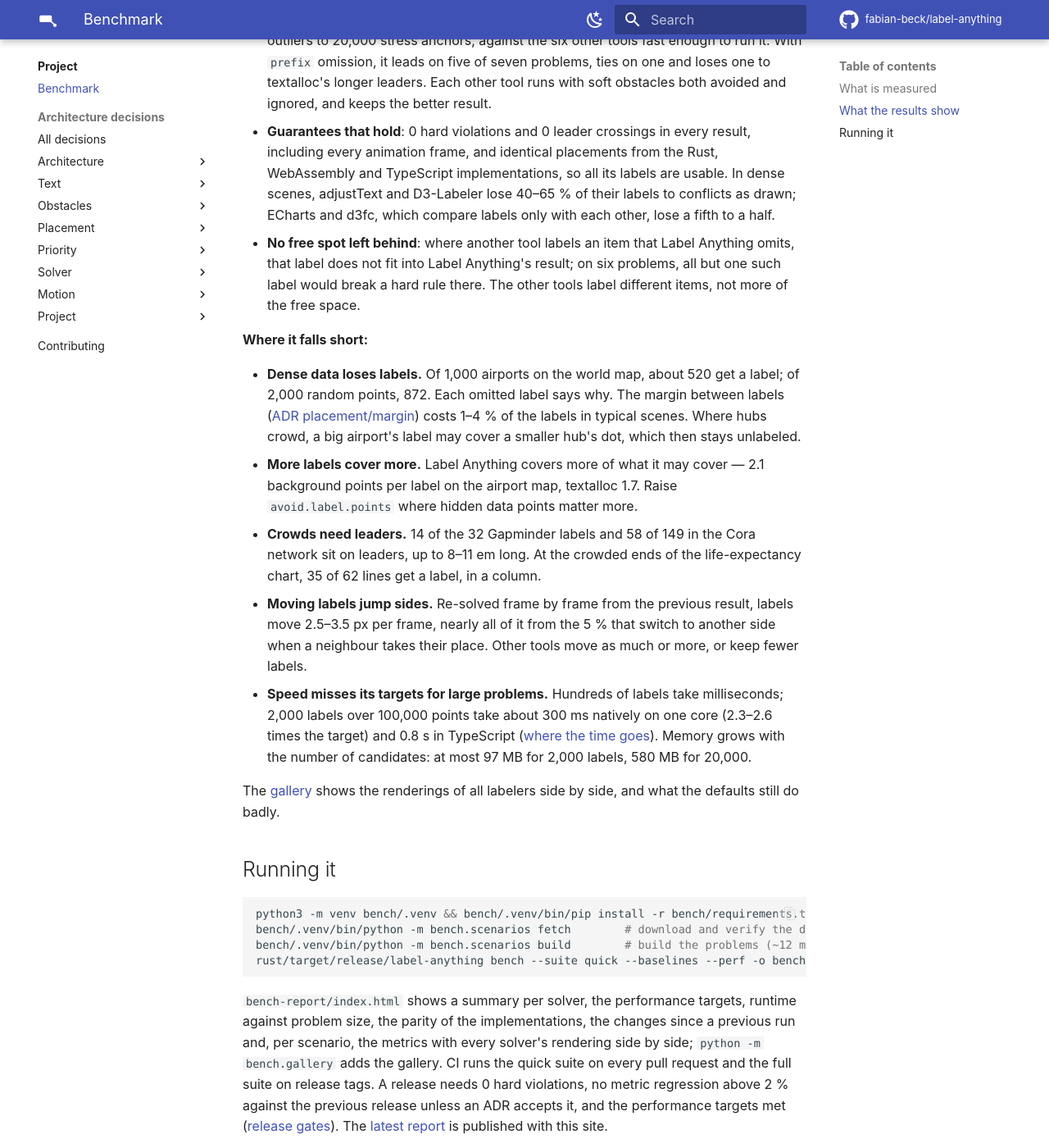
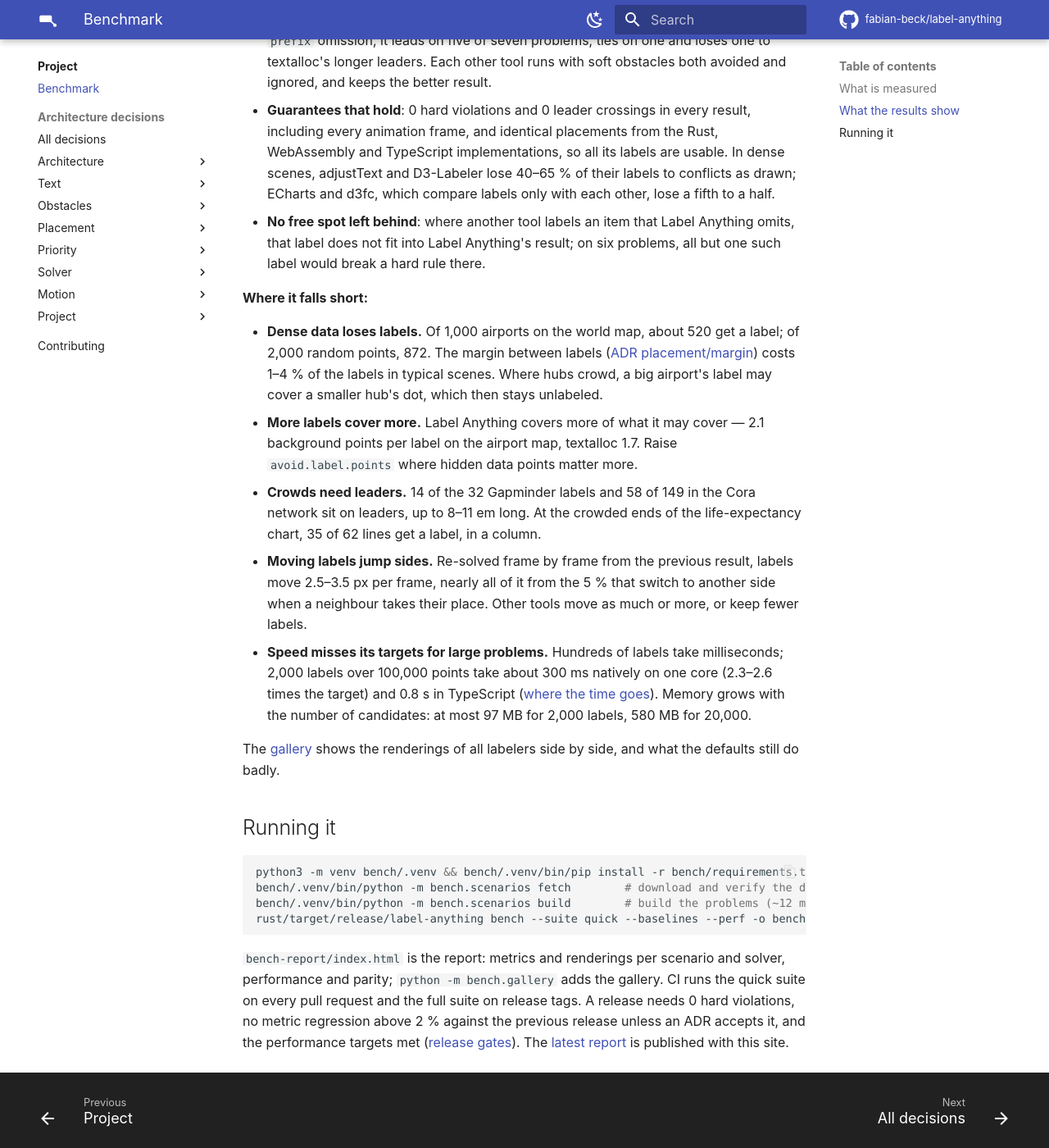
Before and after one commit to fabian-beck/label-anything, an MkDocs documentation site: the page built from docs/project/benchmark.md, in a window 1280 px wide and 1400 px high, scrolled down 2479 px. Shown: the whole window at 82% size. Built offline with MkDocs 1.6.1 and Material for MkDocs 9.7.7, drawn with Linux system fonts in a browser that asks for light colours; comment, search, counter and statistics services are not loaded; some of the changed text lies outside the part shown.

Commit message:
Docs: say each thing once in Reference and Project
Cut what the reader of these pages already knows or cannot use: the
"under active development" line the banner shows on every page, the
benchmark's takeaway stated a third time, a list of the report's
contents, how the validators and the expression parser are built and
checked in CI, and the ADR rules the included CONTRIBUTING.md already
gives.

Co-Authored-By: Claude Opus 5.5 <noreply@anthropic.com>
Claude-Session: https://claude.ai/code/session_01WPEU1MqZzQhj27nryaSqVt

````diff
--- a/docs/project/benchmark.md
+++ b/docs/project/benchmark.md
@@ -9,8 +9,7 @@ and TypeScript implementations of Label Anything and nine baselines — `naive`,
 [ggrepel](https://github.com/slowkow/ggrepel), the label layouts of
 [d3fc](https://github.com/d3fc/d3fc/tree/master/packages/d3fc-label-layout) and
 [Apache ECharts](https://echarts.apache.org/), and the simulated annealing of
-[D3-Labeler](https://github.com/tinker10/D3-Labeler). It depends only on the JSON formats,
-never on an engine's internals.
+[D3-Labeler](https://github.com/tinker10/D3-Labeler).
 
 | # | Scenario | Data |
 |---|---|---|
@@ -75,13 +74,12 @@ parentheses where that is more ("n/a": the tool cannot run the problem; commit 2
   compare labels only with each other, lose a fifth to a half.
 * **No free spot left behind**: where another tool labels an item that Label Anything
   omits, that label does not fit into Label Anything's result; on six problems, all but one
-  such label would break a hard rule there. The other tools label different items, not more
-  of the free space.
+  such label would break a hard rule there.
 
 **Where it falls short:**
 
 * **Dense data loses labels.** Of 1,000 airports on the world map, about 520 get a label;
-  of 2,000 random points, 872. Each omitted label says why. The margin between labels
+  of 2,000 random points, 872. The margin between labels
   ([ADR placement/margin](../adr/placement/margin.md)) costs 1–4 % of the labels in typical
   scenes. Where hubs crowd, a big airport's label may cover a smaller hub's dot, which then
   stays unlabeled.
@@ -112,12 +110,11 @@ bench/.venv/bin/python -m bench.scenarios build        # build the problems (~12
 rust/target/release/label-anything bench --suite quick --baselines --perf -o bench-report
 ```
 
-`bench-report/index.html` shows a summary per solver, the performance targets, runtime
-against problem size, the parity of the implementations, the changes since a previous run
-and, per scenario, the metrics with every solver's rendering side by side;
-`python -m bench.gallery` adds the gallery. CI runs the quick suite on every pull request
-and the full suite on release tags. A release needs 0 hard violations, no metric regression
-above 2 % against the previous release unless an ADR accepts it, and the performance
-targets met ([release gates](gh:bench/README.md#release-gates)). The
+`bench-report/index.html` is the report: metrics and renderings per scenario and solver,
+performance and parity; `python -m bench.gallery` adds the gallery. CI runs the quick
+suite on every pull request and the full suite on release tags. A release needs 0 hard
+violations, no metric regression above 2 % against the previous release unless an ADR
+accepts it, and the performance targets met
+([release gates](gh:bench/README.md#release-gates)). The
 [latest report](https://fabian-beck.github.io/label-anything/benchmark-report/) is
 published with this site.
````
Also changed, not shown: docs/project/contributing.md (+3 -6 lines), docs/project/index.md (+1 -1 lines), docs/reference/expressions.md (+2 -3 lines), docs/reference/schemas.md (+3 -6 lines), docs/try.md (+5 -4 lines).
